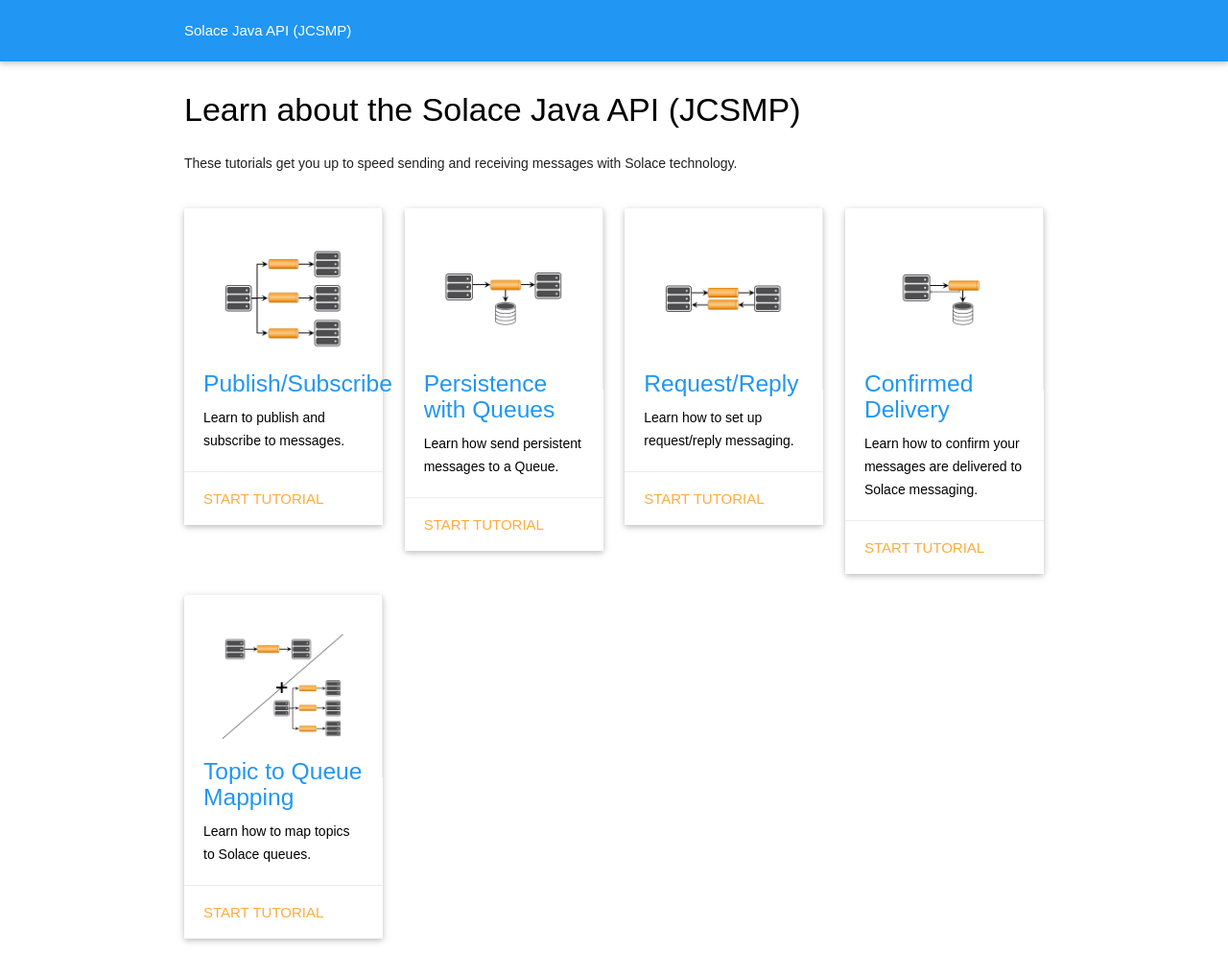
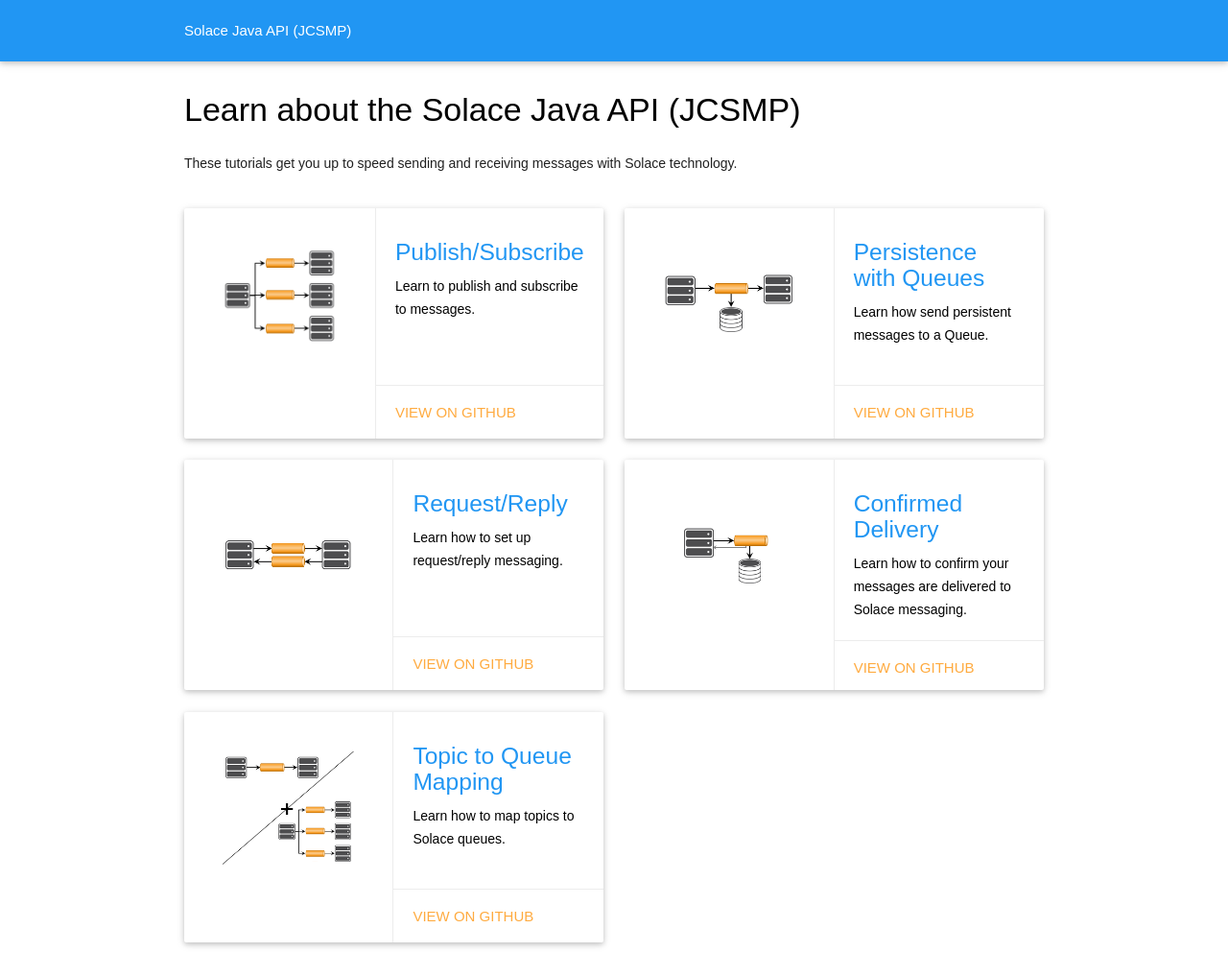
Before and after one commit to SolaceSamples/solace-samples-java-jcsmp, a Jekyll site: the page built from docs/index.html, in a window 1280 px wide. Shown: the whole page at 96% size. Built offline with Jekyll 4.4.1, drawn with Linux system fonts in a browser that asks for light colours.

Commit message:
Horizontal layout

```diff
--- a/docs/css/solace-common.css
+++ b/docs/css/solace-common.css
@@ -48,8 +48,8 @@
   padding: 40px;
 }
 
-.card.tutorial .card-content h5{
-  margin-top: -40px;
+.card.tutorial {
+  height: 240px;
 }
 
 .card.tutorial, .card.tutorial .card-content, .card.tutorial .card-image {
--- a/docs/index.html
+++ b/docs/index.html
@@ -35,20 +35,22 @@
           		{% assign item_url = item | prepend:"/" | append:"/" %}
           		{% assign p = site.tutorials | where:"url", item_url | first %}
           		{% assign loopindex = forloop.index | modulo: 2 %}
-          		<div class="col l3 m12 s12">
-              		<div href="{{ site.baseurl }}{{ p.url }}" class="card tutorial">
+          		<div class="col l6 m12 s12">
+              		<div href="{{ site.baseurl }}{{ p.url }}" class="card horizontal tutorial">
 						<div class="card-image">
 							<a class="click" href="{{ site.baseurl }}{{ p.url }}"></a>
 							<img src="{{ site.baseurl }}/images/{{ p.icon }}" alt="{{ p.title }}"/>
 						</div>
+						<div class="card-stacked">
 							<div class="card-content">
 								<a class="click" href="{{ site.baseurl }}{{ p.url }}"></a>
 								<h5 class="blue-text">{{ p.title }}</h5>
 								<p>{{ p.summary }}</p>
 							</div>
 							<div class="card-action">
-								<a href="{{ site.repository }}{{ item.link }}">Start tutorial</a>
+								<a href="{{ site.repository }}{{ item.link }}">View on GitHub</a>
 							</div>
+						</div>
 	            	</div>
     	      </div>
         	{% endfor %}
```
